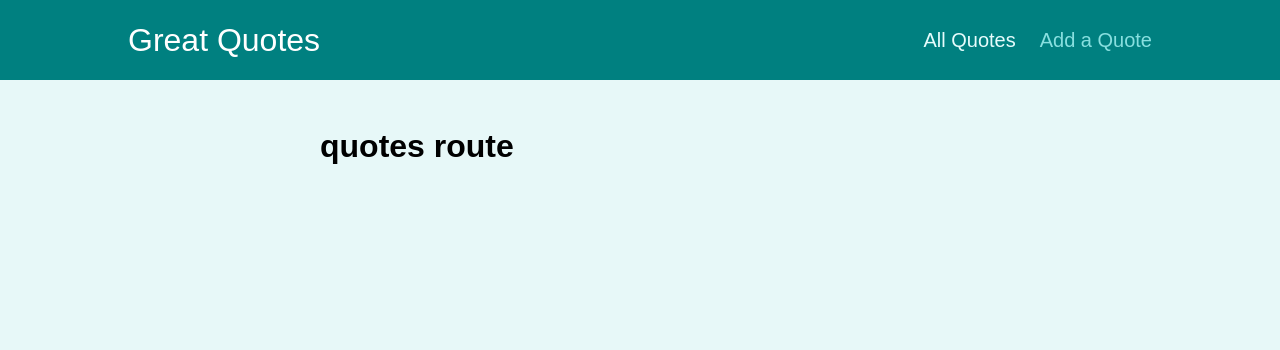
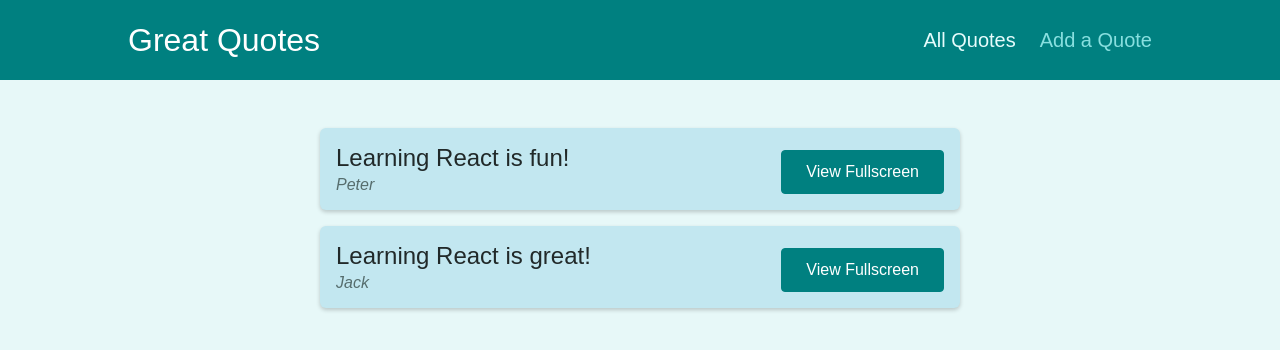
Before and after one commit to EhsanSar9135/great-quotes, a React (Create React App) app: page /quotes in a window 1280 px wide. Shown: the top 350 px of the page. Built offline with nearby package versions, Linux system fonts and the light colour scheme.

Commit message:
Adding dummy data & more content

```diff
--- a/src/components/UI/Card.js
+++ b/src/components/UI/Card.js
@@ -1,7 +1,7 @@
-import classes from './Card.module.css';
+import classes from "./Card.module.css";
 
 const Card = (props) => {
-  return <div className={classes.card}>{props.children}</div>;
+   return <div className={classes.card}>{props.children}</div>;
 };
 
 export default Card;
--- a/src/components/quotes/QuoteList.js
+++ b/src/components/quotes/QuoteList.js
@@ -1,23 +1,16 @@
-import { Fragment } from 'react';
+import QuoteItem from "./QuoteItem";
+import classes from "./QuoteList.module.css";
 
-import QuoteItem from './QuoteItem';
-import classes from './QuoteList.module.css';
-
-const QuoteList = (props) => {
-  return (
-    <Fragment>
-      <ul className={classes.list}>
-        {props.quotes.map((quote) => (
-          <QuoteItem
-            key={quote.id}
-            id={quote.id}
-            author={quote.author}
-            text={quote.text}
-          />
-        ))}
-      </ul>
-    </Fragment>
-  );
+const QuoteList = ({ quotes }) => {
+   return (
+      <>
+         <ul className={classes.list}>
+            {quotes.map(({ id, author, text }) => (
+               <QuoteItem key={id} id={id} author={author} text={text} />
+            ))}
+         </ul>
+      </>
+   );
 };
 
 export default QuoteList;
--- a/src/routes/NewQuote.jsx
+++ b/src/routes/NewQuote.jsx
@@ -1,10 +1,14 @@
 import React from "react";
+import QuoteForm from "../components/quotes/QuoteForm";
 
 const NewQuote = () => {
+   const onAddQuote = (quoteData) => {
+      console.log(quoteData);
+   };
    return (
-      <div>
-         <h1>new quote page</h1>
-      </div>
+      <>
+         <QuoteForm onAddQuote={onAddQuote} />
+      </>
    );
 };
 
--- a/src/routes/Quotes.jsx
+++ b/src/routes/Quotes.jsx
@@ -1,10 +1,24 @@
 import React from "react";
+import QuoteList from "../components/quotes/QuoteList";
+
+const quotes = [
+   {
+      id: "q1",
+      author: "Peter",
+      text: "Learning React is fun!",
+   },
+   {
+      id: "q2",
+      author: "Jack",
+      text: "Learning React is great!",
+   },
+];
 
 const Quotes = () => {
    return (
-      <div>
-         <h1>quotes route</h1>
-      </div>
+      <>
+         <QuoteList quotes={quotes} />
+      </>
    );
 };
 
```
Also changed, not shown: src/components/quotes/QuoteForm.js (+9 -10 lines).
